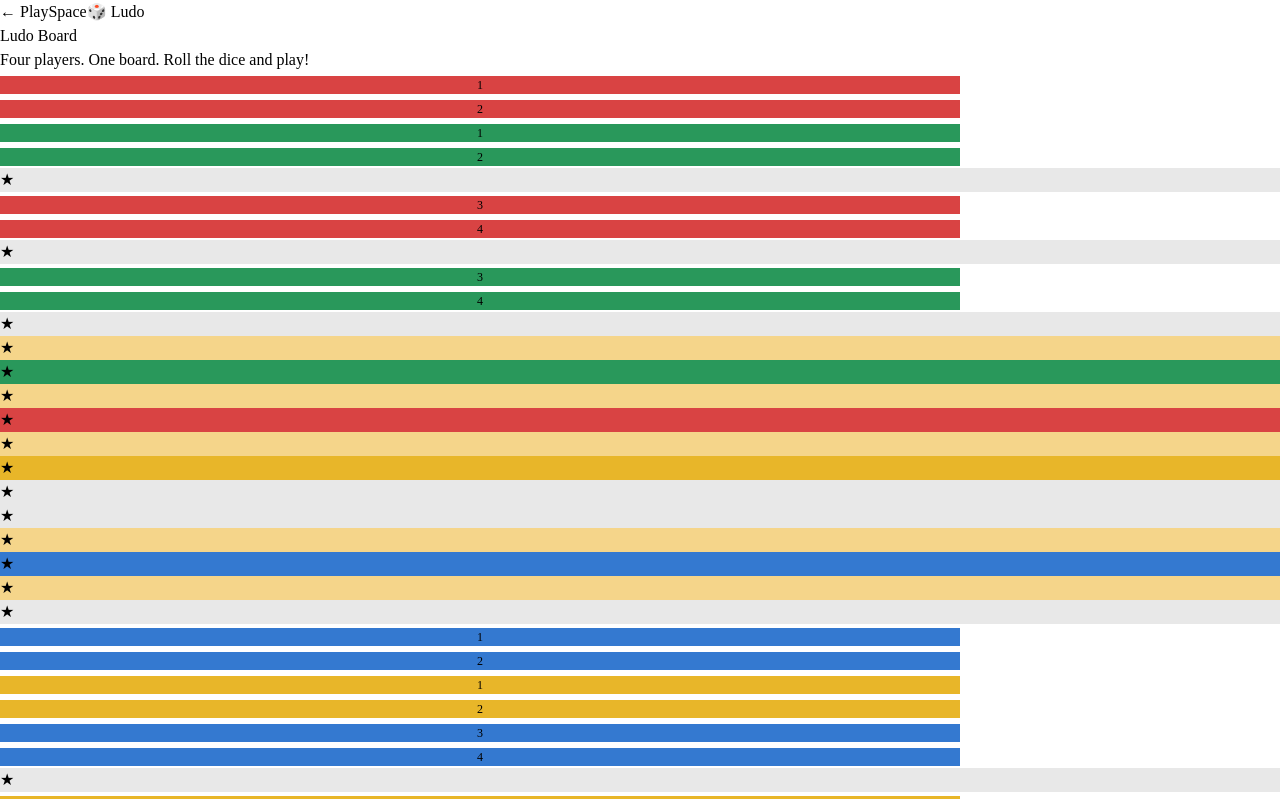
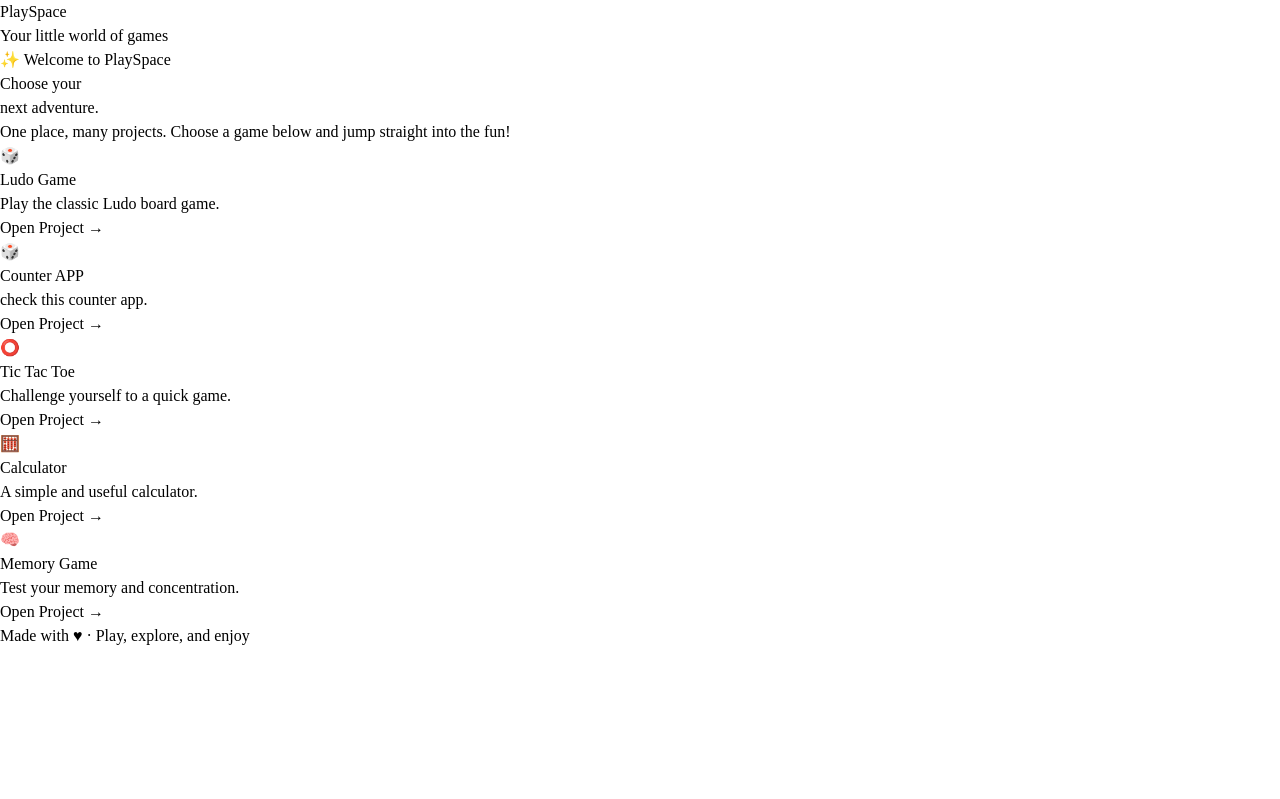
Before and after one commit to Sanjanaydv5/Project-Showroom, a React (Vite) app in the folder project/: page /game/ludo in a window 1280 px wide. Shown: the top 799 px of the page. Built offline with nearby package versions, Linux system fonts and the light colour scheme.

Commit message:
added counter app

```diff
--- a/project/src/App.jsx
+++ b/project/src/App.jsx
@@ -1,6 +1,7 @@
 import './App.css'
 import { Link, Route, Routes } from "react-router-dom";
 import Ludo from "./game/ludo.jsx";
+import Counter from "./game/counter.jsx";
 
 const projects = [
   {
@@ -8,6 +9,12 @@ const projects = [
     description: "Play the classic Ludo board game.",
     icon: "🎲",
     path: "/game/ludo",
+  },
+  {
+    name: "Counter APP",
+    description: "check this counter app.",
+    icon: "🎲",
+    path: "/game/counter",
   },
   {
     name: "Tic Tac Toe",
@@ -101,7 +108,7 @@ function App() {
   return (
     <Routes>
       <Route path="/" element={<HomePage />} />
-      <Route path="/game/ludo" element={<Ludo />} />
+      <Route path="/game/counter" element={<Counter />} />
       <Route path="*" element={<HomePage />} />
     </Routes>
   );
--- /dev/null
+++ b/project/src/game/counter.jsx
@@ -0,0 +1,30 @@
+"use client";
+import React, {usestate} from 'react';
+
+export default function Counter() {
+    const [count, setCount] = useState(0);
+    const handleIncrement = () => setCount((prev)=> prev + 1);
+    const handleDecrement = () => { if (count > 0)  setCount((prev)=> prev - 1);  };
+    const handleReset = () => setCount(0);
+
+    return (
+        <div className="flex flex-col items-center justify-center min-h-screen bg-[#FFFDF7]">
+            <h1 className="text-4xl md:text-6xl font-black leading-tight text-[#A66A45] mb-8">Counter</h1>
+            <div className="flex items-center space-x-4">
+                <button
+                    onClick={handleDecrement}
+                    className="px-4 py-2 bg-[#E3D1B5] text-[#6F4534] rounded-lg hover:bg-[#A66A45] hover:text-[#FFF8EA] transition-colors">increase</button>
+                <span className="text-4xl font-bold text-[#6F4534]">{count}</span>
+                <button
+                    onClick={handleIncrement}
+                    className="px-4 py-2 bg-[#E3D1B5] text-[#6F4534] rounded-lg hover:bg-[#A66A45] hover:text-[#FFF8EA] transition-colors">decrease</button>
+            </div>
+            <button
+                onClick={handleReset}
+                className="mt-8 px-4 py-2 bg-[#6F4534] text-[#FFF8EA] rounded-lg hover:bg-[#A66A45] transition-colors"
+            >
+                Reset
+            </button>
+        </div>
+    );
+}
```
